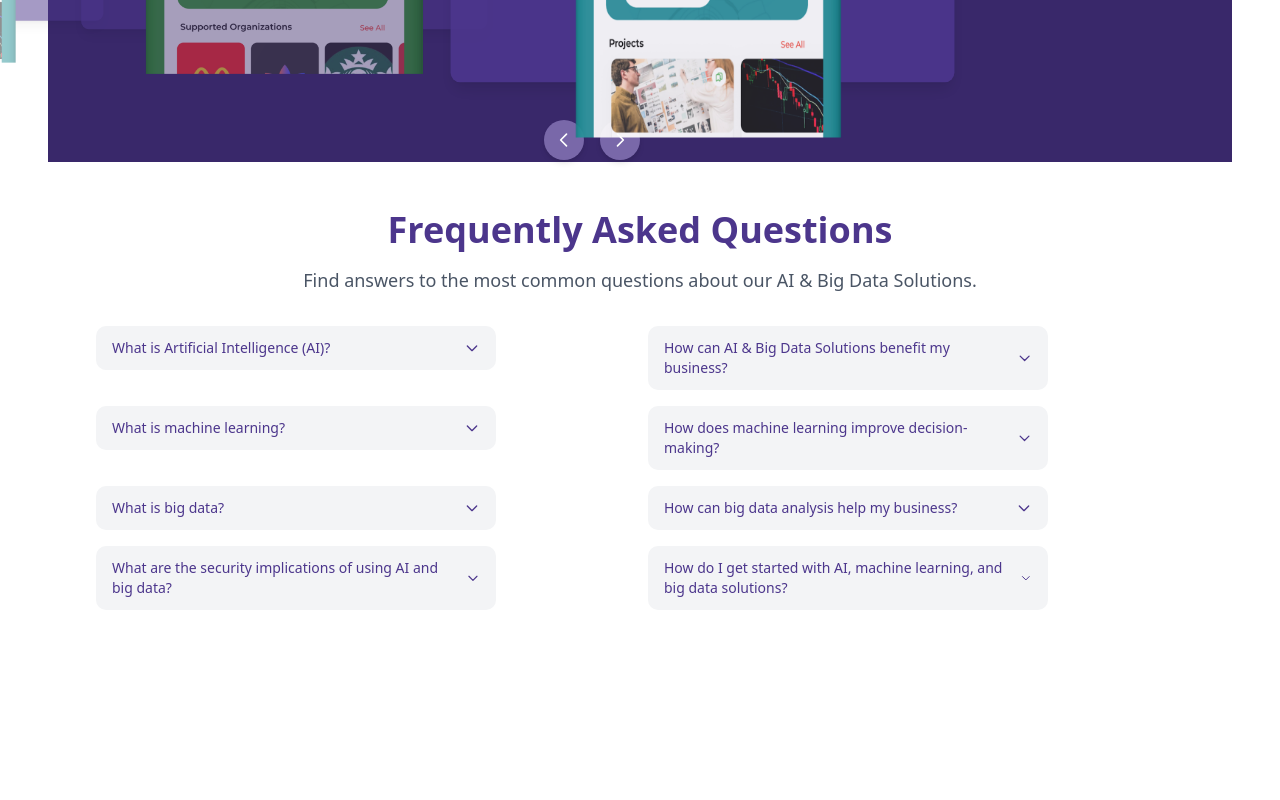
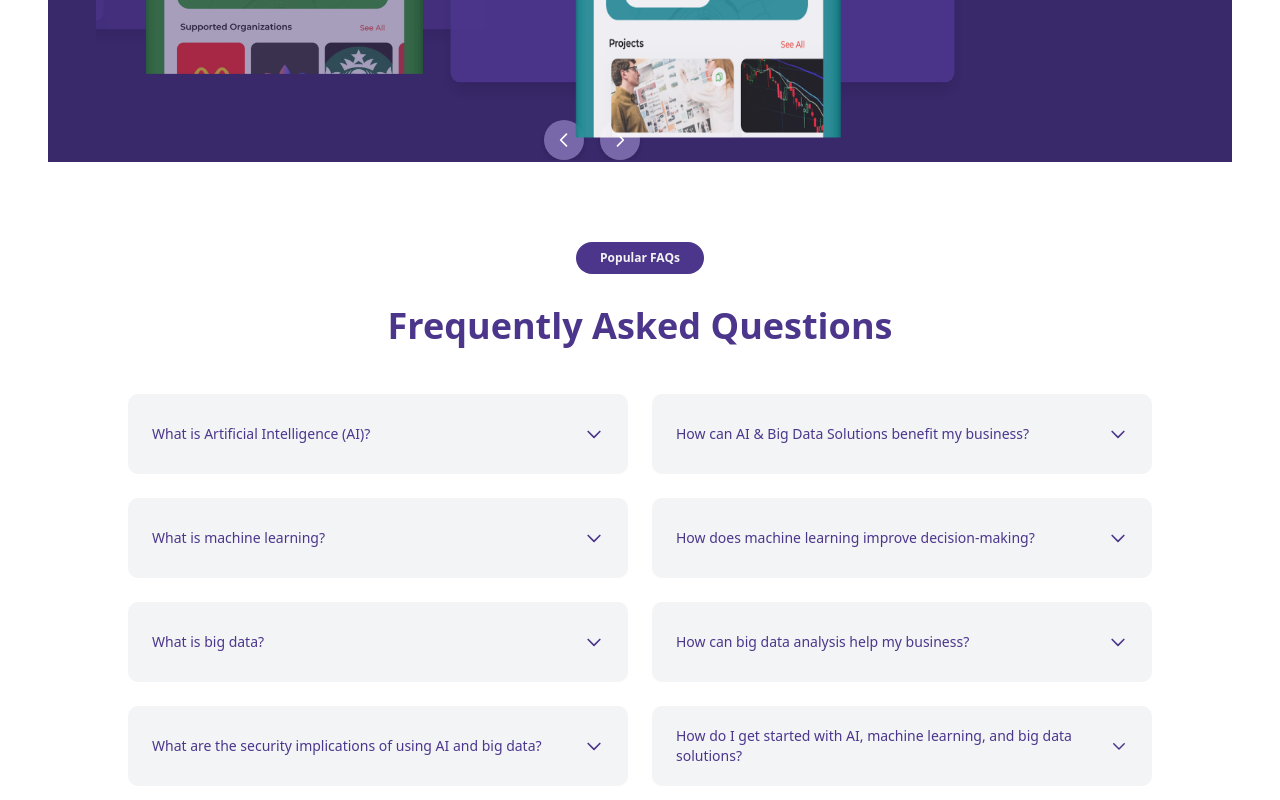
Before and after one commit to IsmailMuhammed2019/mainsite, a Next.js app: page /mainpage in a window 1280 px wide. Shown: the part 2934-3734 px from the top of the page. Before the commit the page ends 3592 px from the top, so only its background shows below. Built offline with nearby package versions, Linux system fonts and the light colour scheme.

Commit message:
update frequently asked questions

```diff
--- a/app/mainpage/page.tsx
+++ b/app/mainpage/page.tsx
@@ -345,7 +345,7 @@ const MainPage = () => {
                 </section>
 
                 {/* Carousel Section */}
-                <section className="h-screen px-6 lg:px-12 bg-[#39286A] py-8">
+                <section className="h-screen px-6 lg:px-12 bg-[#39286A] py-8 overflow-hidden">
                     <div className="flex flex-col items-center justify-start text-center">
                         <p className="inline-block px-6 py-2 rounded-full text-xs font-bold bg-[#F3F3F3] text-[#4C368C] mb-8">
                             Our Features
@@ -354,14 +354,13 @@ const MainPage = () => {
                             Explore Our Recent AI & Big Data Solutions Case Studies
                         </h2>
                     </div>
-                    <div className="relative h-[90%] justify-center items-center flex flex-col">
+                    <div className="relative h-[90%] justify-center items-center flex flex-col overflow-hidden">
                         {/* Carousel Container */}
-                        <div className="flex items-center justify-center overflow-hidden h-full">
+                        <div className="flex items-center justify-center overflow-hidden h-full w-full">
                             {divItes.map((item, index) => (
                                 <div
                                     key={item.id}
-                                    className={`absolute transition-all duration-500 ease-in-out flex flex-col items-start justify-between bg-[#4C368C] text-white text-left rounded-lg shadow-lg w-4/5 lg:w-[520px] h-[85%] p-6 pb-0.5 ${getPositionClass(index)
-                                        }`}
+                                    className={`absolute transition-all duration-500 ease-in-out flex flex-col items-start justify-between bg-[#4C368C] text-white text-left rounded-lg shadow-lg w-4/5 lg:w-[520px] h-[85%] p-6 pb-0.5 ${getPositionClass(index)}`}
                                     style={{
                                         transform: `translateX(${(index - currentIndex) * 100}%)`,
                                     }}
@@ -396,7 +395,7 @@ const MainPage = () => {
                         </div>
 
                         {/* Controls */}
-                        <div className="transform -translate-x-1/2 flex items-center justify-center space-x-4 ">
+                        <div className="transform -translate-x-1/2 flex items-center justify-center space-x-4">
                             <button
                                 onClick={() =>
                                     setCurrentIndex(
@@ -446,20 +445,20 @@ const MainPage = () => {
                     </div>
                 </section>
                 {/* FAQ Section */}
-                <section className="px-6 lg:px-12 py-12 bg-white">
-                    <div className="text-center mb-8">
+                <section className="px-6 lg:px-12 py-12 bg-white mt-8 flex justify-center items-center flex-col">
+    <div className="flex flex-col items-center justify-start text-center mb-8">
+        <p className="inline-block px-6 py-2 rounded-full text-xs font-bold bg-[#4C368C] text-[#F3F3F3] mb-8">
+            Popular FAQs
+        </p>
         <h2 className="text-2xl lg:text-4xl font-bold text-[#4C368C] mb-4">Frequently Asked Questions</h2>
-                        <p className="text-gray-600 text-base lg:text-lg">
-                            Find answers to the most common questions about our AI & Big Data Solutions.
-                        </p>
     </div>
-                    <Accordion type="single" collapsible className="grid grid-cols-1 sm:grid-cols-2 gap-4">
+    <Accordion type="single" collapsible className="grid grid-cols-1 sm:grid-cols-2 gap-6">
         <AccordionItem value="item-1">
-                            <AccordionTrigger className="text-sm font-medium text-[#4C368C] bg-gray-100 rounded-lg px-4 py-3 border-0 flex justify-between items-center max-w-[400px]">
+            <AccordionTrigger className="text-sm font-medium text-[#4C368C] bg-gray-100 rounded-lg px-6 py-4 border-0 flex justify-between items-center max-w-[500px] min-h-[80px]">
                 What is Artificial Intelligence (AI)?
                 <svg
                     xmlns="http://www.w3.org/2000/svg"
-                                    className="h-4 w-4 text-[#4C368C]"
+                    className="h-5 w-5 text-[#4C368C]"
                     fill="none"
                     viewBox="0 0 24 24"
                     stroke="currentColor"
@@ -468,16 +467,16 @@ const MainPage = () => {
                     <path strokeLinecap="round" strokeLinejoin="round" d="M19 9l-7 7-7-7" />
                 </svg>
             </AccordionTrigger>
-                            <AccordionContent className="text-gray-700 px-4 py-3 max-w-[400px] text-sm">
+            <AccordionContent className="text-gray-700 px-6 py-4 max-w-[500px] text-sm">
                 Artificial Intelligence (AI) refers to the simulation of human intelligence in machines that are programmed to think, learn, and make decisions like humans.
             </AccordionContent>
         </AccordionItem>
         <AccordionItem value="item-2">
-                            <AccordionTrigger className="text-sm font-medium text-[#4C368C] bg-gray-100 rounded-lg px-4 py-3 border-0 flex justify-between items-center max-w-[400px]">
+            <AccordionTrigger className="text-sm font-medium text-[#4C368C] bg-gray-100 rounded-lg px-6 py-4 border-0 flex justify-between items-center max-w-[500px] min-h-[80px]">
                 How can AI & Big Data Solutions benefit my business?
                 <svg
                     xmlns="http://www.w3.org/2000/svg"
-                                    className="h-4 w-4 text-[#4C368C]"
+                    className="h-5 w-5 text-[#4C368C]"
                     fill="none"
                     viewBox="0 0 24 24"
                     stroke="currentColor"
@@ -486,16 +485,16 @@ const MainPage = () => {
                     <path strokeLinecap="round" strokeLinejoin="round" d="M19 9l-7 7-7-7" />
                 </svg>
             </AccordionTrigger>
-                            <AccordionContent className="text-gray-700 px-4 py-3 max-w-[400px] text-sm">
+            <AccordionContent className="text-gray-700 px-6 py-4 max-w-[500px] text-sm">
                 AI and Big Data Solutions can help your business by automating processes, providing predictive insights, improving customer experiences, and optimizing decision-making.
             </AccordionContent>
         </AccordionItem>
         <AccordionItem value="item-3">
-                            <AccordionTrigger className="text-sm font-medium text-[#4C368C] bg-gray-100 rounded-lg px-4 py-3 border-0 flex justify-between items-center max-w-[400px]">
+            <AccordionTrigger className="text-sm font-medium text-[#4C368C] bg-gray-100 rounded-lg px-6 py-4 border-0 flex justify-between items-center max-w-[500px] min-h-[80px]">
                 What is machine learning?
                 <svg
                     xmlns="http://www.w3.org/2000/svg"
-                                    className="h-4 w-4 text-[#4C368C]"
+                    className="h-5 w-5 text-[#4C368C]"
                     fill="none"
                     viewBox="0 0 24 24"
                     stroke="currentColor"
@@ -504,16 +503,16 @@ const MainPage = () => {
                     <path strokeLinecap="round" strokeLinejoin="round" d="M19 9l-7 7-7-7" />
                 </svg>
             </AccordionTrigger>
-                            <AccordionContent className="text-gray-700 px-4 py-3 max-w-[400px] text-sm">
+            <AccordionContent className="text-gray-700 px-6 py-4 max-w-[500px] text-sm">
                 Machine learning is a subset of AI that enables systems to learn and improve from experience without being explicitly programmed.
             </AccordionContent>
         </AccordionItem>
         <AccordionItem value="item-4">
-                            <AccordionTrigger className="text-sm font-medium text-[#4C368C] bg-gray-100 rounded-lg px-4 py-3 border-0 flex justify-between items-center max-w-[400px]">
+            <AccordionTrigger className="text-sm font-medium text-[#4C368C] bg-gray-100 rounded-lg px-6 py-4 border-0 flex justify-between items-center max-w-[500px] min-h-[80px]">
                 How does machine learning improve decision-making?
                 <svg
                     xmlns="http://www.w3.org/2000/svg"
-                                    className="h-4 w-4 text-[#4C368C]"
+                    className="h-5 w-5 text-[#4C368C]"
                     fill="none"
                     viewBox="0 0 24 24"
                     stroke="currentColor"
@@ -522,16 +521,16 @@ const MainPage = () => {
                     <path strokeLinecap="round" strokeLinejoin="round" d="M19 9l-7 7-7-7" />
                 </svg>
             </AccordionTrigger>
-                            <AccordionContent className="text-gray-700 px-4 py-3 max-w-[400px] text-sm">
+            <AccordionContent className="text-gray-700 px-6 py-4 max-w-[500px] text-sm">
                 Machine learning improves decision-making by analyzing large datasets, identifying patterns, and providing predictive insights to guide strategic actions.
             </AccordionContent>
         </AccordionItem>
         <AccordionItem value="item-5">
-                            <AccordionTrigger className="text-sm font-medium text-[#4C368C] bg-gray-100 rounded-lg px-4 py-3 border-0 flex justify-between items-center max-w-[400px]">
+            <AccordionTrigger className="text-sm font-medium text-[#4C368C] bg-gray-100 rounded-lg px-6 py-4 border-0 flex justify-between items-center max-w-[500px] min-h-[80px]">
                 What is big data?
                 <svg
                     xmlns="http://www.w3.org/2000/svg"
-                                    className="h-4 w-4 text-[#4C368C]"
+                    className="h-5 w-5 text-[#4C368C]"
                     fill="none"
                     viewBox="0 0 24 24"
                     stroke="currentColor"
@@ -540,16 +539,16 @@ const MainPage = () => {
                     <path strokeLinecap="round" strokeLinejoin="round" d="M19 9l-7 7-7-7" />
                 </svg>
             </AccordionTrigger>
-                            <AccordionContent className="text-gray-700 px-4 py-3 max-w-[400px] text-sm">
+            <AccordionContent className="text-gray-700 px-6 py-4 max-w-[500px] text-sm">
                 Big data refers to large and complex datasets that require advanced tools and techniques to store, process, and analyze for actionable insights.
             </AccordionContent>
         </AccordionItem>
         <AccordionItem value="item-6">
-                            <AccordionTrigger className="text-sm font-medium text-[#4C368C] bg-gray-100 rounded-lg px-4 py-3 border-0 flex justify-between items-center max-w-[400px]">
+            <AccordionTrigger className="text-sm font-medium text-[#4C368C] bg-gray-100 rounded-lg px-6 py-4 border-0 flex justify-between items-center max-w-[500px] min-h-[80px]">
                 How can big data analysis help my business?
                 <svg
                     xmlns="http://www.w3.org/2000/svg"
-                                    className="h-4 w-4 text-[#4C368C]"
+                    className="h-5 w-5 text-[#4C368C]"
                     fill="none"
                     viewBox="0 0 24 24"
                     stroke="currentColor"
@@ -558,16 +557,16 @@ const MainPage = () => {
                     <path strokeLinecap="round" strokeLinejoin="round" d="M19 9l-7 7-7-7" />
                 </svg>
             </AccordionTrigger>
-                            <AccordionContent className="text-gray-700 px-4 py-3 max-w-[400px] text-sm">
+            <AccordionContent className="text-gray-700 px-6 py-4 max-w-[500px] text-sm">
                 Big data analysis helps businesses uncover trends, identify opportunities, and make data-driven decisions to improve efficiency and profitability.
             </AccordionContent>
         </AccordionItem>
         <AccordionItem value="item-7">
-                            <AccordionTrigger className="text-sm font-medium text-[#4C368C] bg-gray-100 rounded-lg px-4 py-3 border-0 flex justify-between items-center max-w-[400px]">
+            <AccordionTrigger className="text-sm font-medium text-[#4C368C] bg-gray-100 rounded-lg px-6 py-4 border-0 flex justify-between items-center max-w-[500px] min-h-[80px]">
                 What are the security implications of using AI and big data?
                 <svg
                     xmlns="http://www.w3.org/2000/svg"
-                                    className="h-4 w-4 text-[#4C368C]"
+                    className="h-5 w-5 text-[#4C368C]"
                     fill="none"
                     viewBox="0 0 24 24"
                     stroke="currentColor"
@@ -576,16 +575,16 @@ const MainPage = () => {
                     <path strokeLinecap="round" strokeLinejoin="round" d="M19 9l-7 7-7-7" />
                 </svg>
             </AccordionTrigger>
-                            <AccordionContent className="text-gray-700 px-4 py-3 max-w-[400px] text-sm">
+            <AccordionContent className="text-gray-700 px-6 py-4 max-w-[500px] text-sm">
                 Using AI and big data requires robust security measures to protect sensitive information, ensure compliance, and mitigate risks of data breaches.
             </AccordionContent>
         </AccordionItem>
         <AccordionItem value="item-8">
-                            <AccordionTrigger className="text-sm font-medium text-[#4C368C] bg-gray-100 rounded-lg px-4 py-3 border-0 flex justify-between items-center max-w-[400px]">
+            <AccordionTrigger className="text-sm font-medium text-[#4C368C] bg-gray-100 rounded-lg px-6 py-4 border-0 flex justify-between items-center max-w-[500px] min-h-[80px]">
                 How do I get started with AI, machine learning, and big data solutions?
                 <svg
                     xmlns="http://www.w3.org/2000/svg"
-                                    className="h-4 w-4 text-[#4C368C]"
+                    className="h-5 w-5 text-[#4C368C]"
                     fill="none"
                     viewBox="0 0 24 24"
                     stroke="currentColor"
@@ -594,7 +593,7 @@ const MainPage = () => {
                     <path strokeLinecap="round" strokeLinejoin="round" d="M19 9l-7 7-7-7" />
                 </svg>
             </AccordionTrigger>
-                            <AccordionContent className="text-gray-700 px-4 py-3 max-w-[400px] text-sm">
+            <AccordionContent className="text-gray-700 px-6 py-4 max-w-[500px] text-sm">
                 To get started, consult with experts in AI, machine learning, and big data to assess your business needs, identify opportunities, and implement tailored solutions.
             </AccordionContent>
         </AccordionItem>
```
Lines whose indentation alone changed are shown as unchanged.
